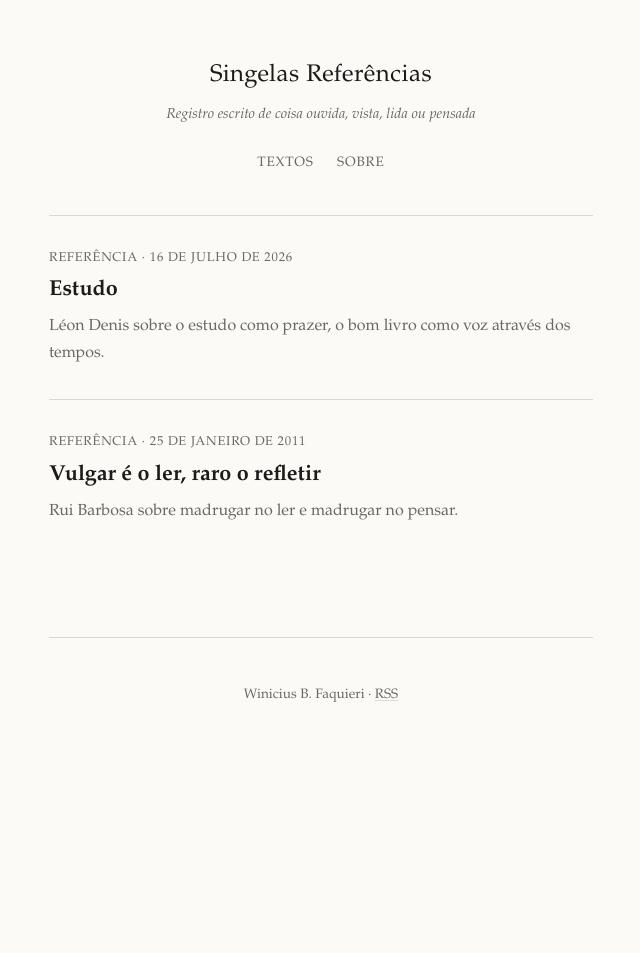
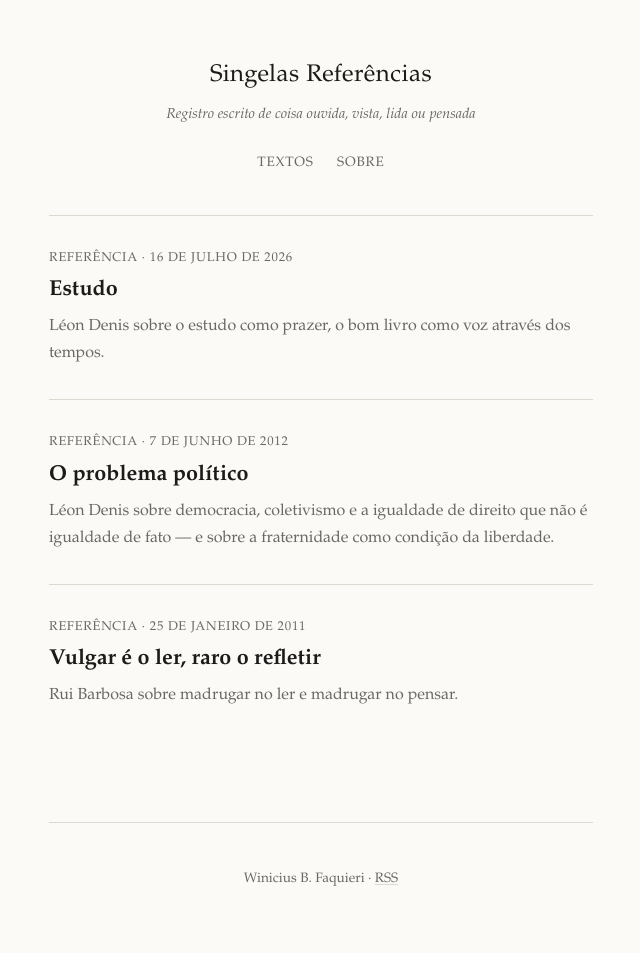
Before and after one commit to wfaquieri/singelas-referencias, a Jekyll site: the page built from index.html, in a window 1280 px wide. Shown: the whole page, without its empty margins (319-959 px from the left). Built offline with Jekyll 4.4.1, drawn with Linux system fonts in a browser that asks for light colours; before the commit the page ends 900 px from its top, so only the background shows below that; some of the changed lines change nothing that is shown.

Commit message:
Leon Denis: O problema politico

```diff
--- /dev/null
+++ b/_posts/2012-06-07-o-problema-politico.md
@@ -0,0 +1,23 @@
+---
+layout: post
+title: "O problema político"
+date: 2012-06-07
+categories: referencias
+fonte: "Léon Denis, <em>O Grande Enigma</em>, Parte III, cap. XVI — “A Missão do Século XX”"
+resumo: "Léon Denis sobre democracia, coletivismo e a igualdade de direito que não é igualdade de fato — e sobre a fraternidade como condição da liberdade."
+description: "Trecho de O Grande Enigma, de Léon Denis, sobre o problema político, o coletivismo e a fraternidade como contrapeso da liberdade."
+---
+
+> O problema político não oferece menor gravidade. Sob a pressão dos acontecimentos, a maior parte das instituições monárquicas desmoronam-se, e a democracia triunfante estendeu-se sobre suas ruínas; em seu seio, porém, surgiu uma crise intensa. Crescem e espalham-se os elementos da anarquia. Os destinos da ciência materialista e os do Socialismo atual estão em correlação; inspiram-se pelos mesmos métodos e pelas mesmas fórmulas.
+>
+> É preciso convir, a democracia socialista de nossos dias está em desacordo com o próprio princípio da Revolução. Esta era essencialmente individualista; queria dar a cada um a livre iniciativa de seus atos pessoais.
+>
+> O regímen atual age diferentemente; tende a nivelar as individualidades fortes, e a passar logicamente da igualdade de direito à igualdade de fato. Vai ao coletivismo, isto é, à negação da pessoa humana e à sua absorção no todo social.
+>
+> O "Estadismo" não nos desembaçaria das mediocridades; bem ao contrário, seria por natureza o seu protetor. Não é também a regulamentação do trabalho, pela coletividade, que dará ao proletariado a felicidade que os utopistas do dia fazem luzir aos seus olhos.
+>
+> Os homens são iguais, dir-se-á. Em seu sentido histórico restrito, a fórmula pode parecer exata; mas não se poderia tratar aqui de igualdade real, absoluta. Se os homens são iguais em direito, serão sempre desiguais em inteligência, faculdades, em moralidade. Afirmar o contrário seria negar a lei da evolução, que, naturalmente, não age com a mesma eficácia sobre todos os indivíduos.
+>
+> O homem livre na terra livre! Tal será o ideal social do futuro. Mas é preciso ter em conta a necessidade preliminar de outro fator — a **Fraternidade** — que só pela harmonia pode estar em equilíbrio com a liberdade.
+
+<p class="datacao">Trecho publicado originalmente em 2012, no blog anterior.</p>
--- a/assets/css/style.css
+++ b/assets/css/style.css
@@ -189,7 +189,7 @@ a:hover { text-decoration-color: var(--realce); }
 
 .comentario p:last-child { margin-bottom: 0; }
 
-.comentario .datacao {
+.datacao {
   margin-top: 1.5rem;
   color: var(--suave);
   font-size: 0.8rem;
```
